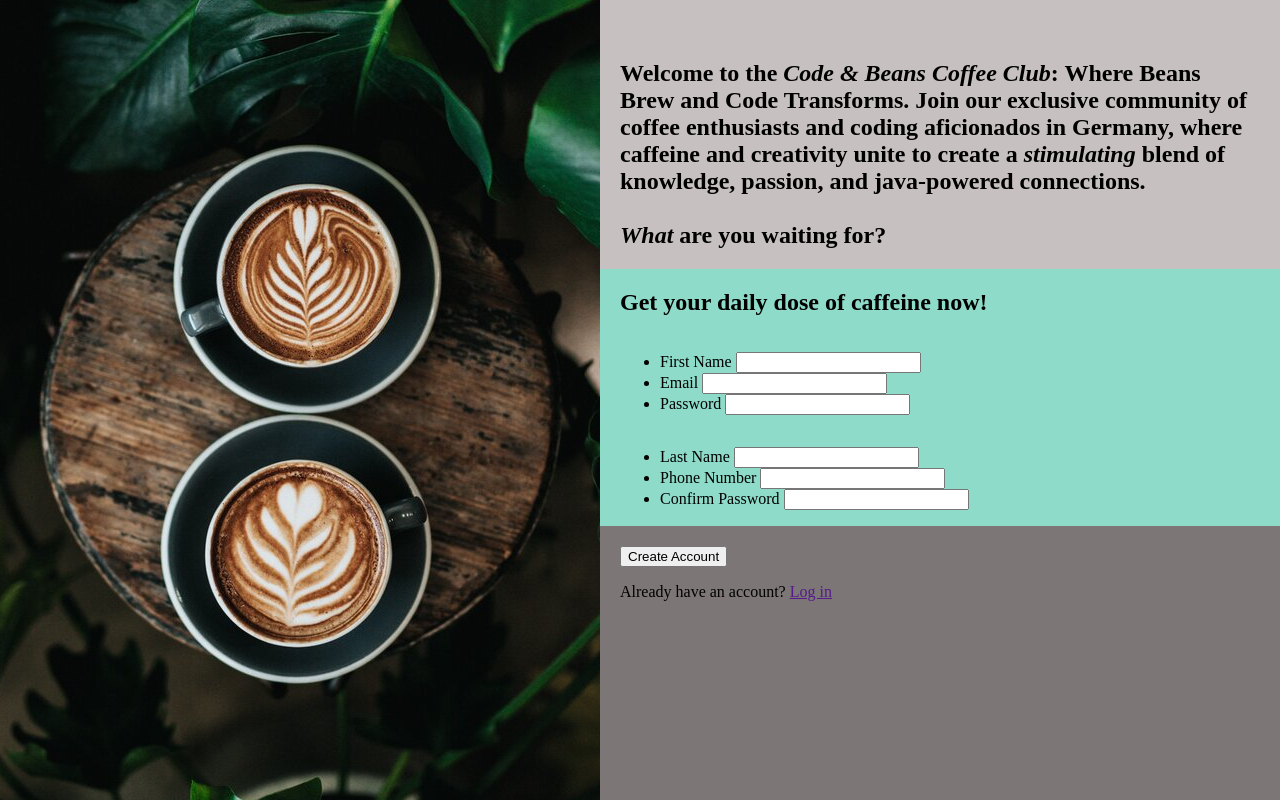
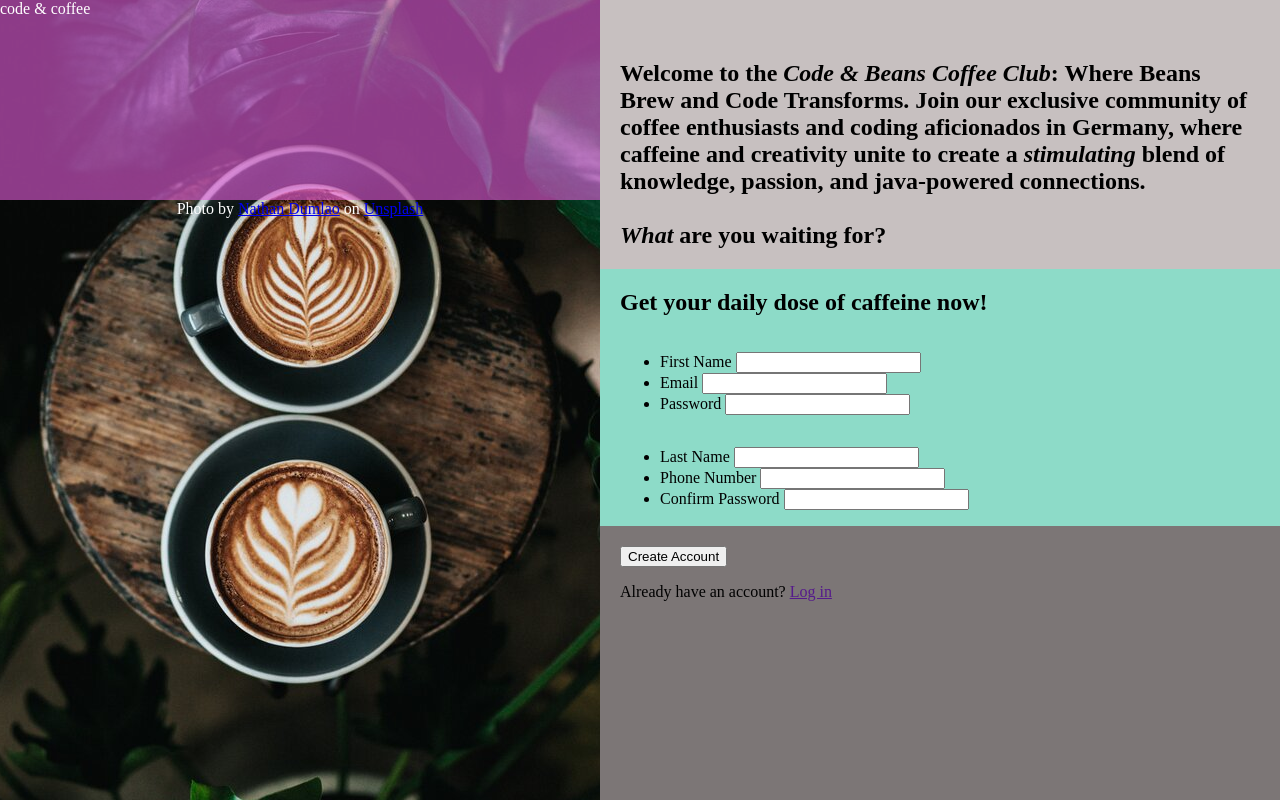
Before and after one commit to Einschleicher/odin-sign-up-form, a plain HTML site: page index.html in a window 1280 px wide. Drawn offline with Linux system fonts and the light colour scheme.

Commit message:
Use css-background instead of img element

```diff
--- a/index.html
+++ b/index.html
@@ -9,7 +9,13 @@
 <body>
     <div class="container">
         <div id="bg-container">
-            <img src="images/coffee-800.jpg" alt="Two cups of coffee on a wooden table, some green plants in the background">
+            <!-- <img src="images/coffee-800.jpg" alt="Two cups of coffee on a wooden table, some green plants in the background"> -->
+            <div id="banner">
+                code & coffee
+            </div>
+            <div>
+                Photo by <a href="https://unsplash.com/@nate_dumlao?utm_source=unsplash&utm_medium=referral&utm_content=creditCopyText">Nathan Dumlao</a> on <a href="https://unsplash.com/images/food/coffee?utm_source=unsplash&utm_medium=referral&utm_content=creditCopyText">Unsplash</a>
+            </div>
         </div>
         <div id="form-container">
             <div id="hero">
@@ -20,7 +26,6 @@
             </div>
             <div id="form">
                 <h2>Get your daily dose of caffeine now!</h2>
-                <!-- TODO: ADD GOOD POSITIONING OF THE FORM INPUTS - UL LI -->
                 <form action="" method="get">
                     <span>
                         <ul>
@@ -68,12 +73,5 @@
             </div>
         </div>
     </div>
-
-
-
-
-
-
-    <!-- Photo by <a href="https://unsplash.com/@nate_dumlao?utm_source=unsplash&utm_medium=referral&utm_content=creditCopyText">Nathan Dumlao</a> on <a href="https://unsplash.com/images/food/coffee?utm_source=unsplash&utm_medium=referral&utm_content=creditCopyText">Unsplash</a> -->
 </body>
 </html>
--- a/styles.css
+++ b/styles.css
@@ -15,18 +15,26 @@ span {
     height: 100vh;
 }
 
+#banner {
+    background-color: #e75edc9a;
+    height: 200px;
+    width: 600px;
+}
+
 #bg-container {
     display: flex;
-    justify-content: center;
+    flex-basis: 600px;
     align-items: center;
-    flex-shrink: 0;
-    flex-basis: 600px;
-    overflow: hidden;
+    flex-direction: column;
+    background: center url(images/coffee-800.jpg);
+    color: white;
+    /* flex-shrink: 0;
+    overflow: hidden; */
 }
 
-#bg-container img {
+/* #bg-container img {
     width: 800px;
-}
+} */
 
 #form-container {
     display: flex;
```
